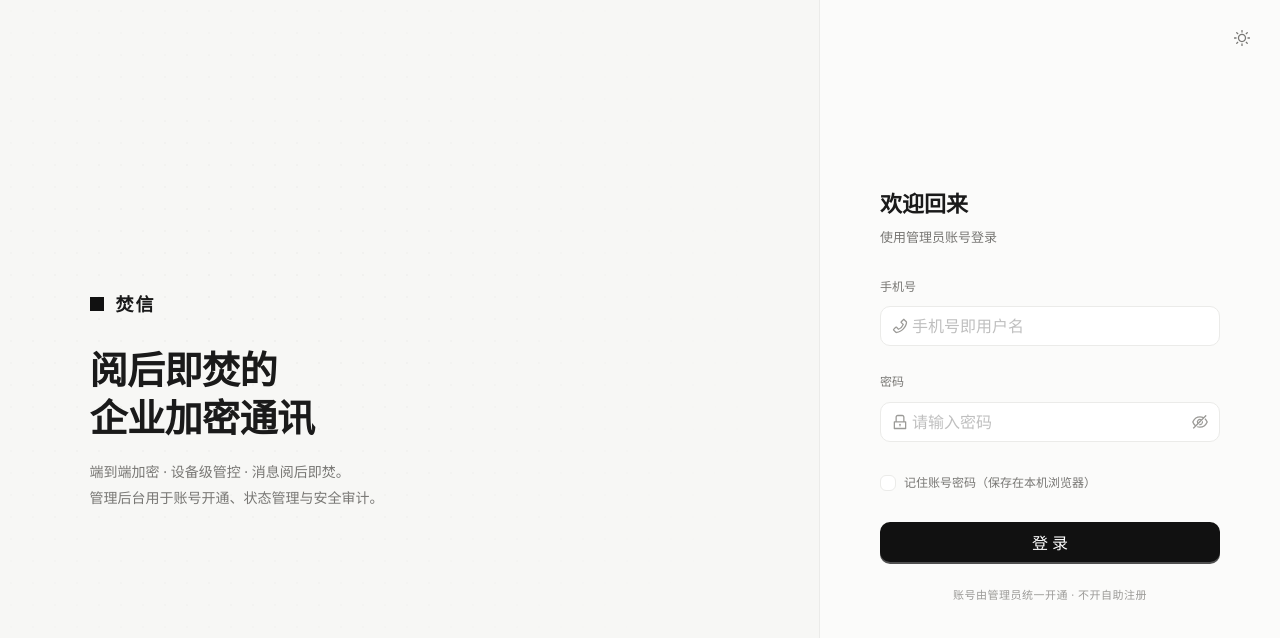
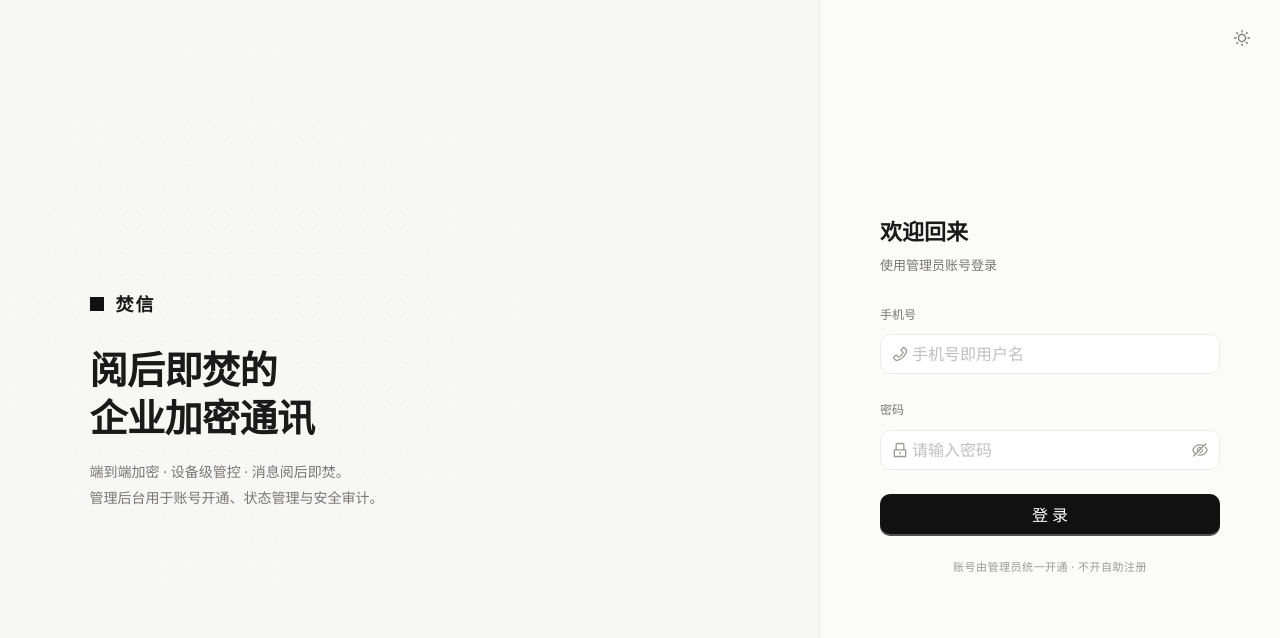
Before and after one commit to Wyzoo2/admin-web, a React (Vite) app: page /login in a window 1280 px wide. Shown: the top 638 px of the page. Built offline with nearby package versions, Linux system fonts and the light colour scheme.

Commit message:
fix:去掉保存密码

```diff
--- a/src/pages/login/Login.tsx
+++ b/src/pages/login/Login.tsx
@@ -1,5 +1,5 @@
-import { useState } from 'react';
-import { App, Button, Checkbox, Form, Input, Tooltip } from 'antd';
+import { useEffect, useState } from 'react';
+import { App, Button, Form, Input, Tooltip } from 'antd';
 import { LockOutlined, MoonOutlined, PhoneOutlined, SunOutlined } from '@ant-design/icons';
 import { useNavigate } from 'react-router-dom';
 import { useAuthStore } from '../../store/auth';
@@ -11,22 +11,9 @@ import { useThemeStore } from '../../store/theme';
 
 
 
-const REMEMBER_KEY = 'burnmsg_remembered_account';
-
 interface LoginFormValues {
   phone: string;
   password: string;
-  remember: boolean;
-}
-
-function loadRemembered(): Partial<LoginFormValues> {
-  try {
-    const s = localStorage.getItem(REMEMBER_KEY);
-    if (s) return { ...JSON.parse(s), remember: true };
-  } catch {
-    /* ignore */
-  }
-  return { phone: '', password: '', remember: false };
 }
 
 const Login: React.FC = () => {
@@ -35,6 +22,11 @@ const Login: React.FC = () => {
   const login = useAuthStore((s) => s.login);
   const logout = useAuthStore((s) => s.logout);
   const [loading, setLoading] = useState(false);
+
+  // 「记住账号密码」功能已下线：清掉历史版本留在本机的明文凭据
+  useEffect(() => {
+    localStorage.removeItem('burnmsg_remembered_account');
+  }, []);
 
   const mode = useThemeStore((s) => s.mode);
   const toggleTheme = useThemeStore((s) => s.toggle);
@@ -55,15 +47,6 @@ const Login: React.FC = () => {
         logout();
         message.error('该账号不是管理员，无法登录管理后台');
         return;
-      }
-
-      if (values.remember) {
-        localStorage.setItem(
-          REMEMBER_KEY,
-          JSON.stringify({ phone: values.phone, password: values.password }),
-        );
-      } else {
-        localStorage.removeItem(REMEMBER_KEY);
       }
 
       if (res.force_change_pwd) {
@@ -213,7 +196,6 @@ const Login: React.FC = () => {
 
           <Form<LoginFormValues>
             layout="vertical"
-            initialValues={loadRemembered()}
             onFinish={onFinish}
             requiredMark={false}
           >
@@ -244,11 +226,6 @@ const Login: React.FC = () => {
                 placeholder="请输入密码"
                 autoComplete="current-password"
               />
-            </Form.Item>
-            <Form.Item name="remember" valuePropName="checked">
-              <Checkbox style={{ fontSize: 12, color: 'var(--text-2)' }}>
-                记住账号密码（保存在本机浏览器）
-              </Checkbox>
             </Form.Item>
             <Form.Item style={{ marginBottom: 8 }}>
               <Button
```
